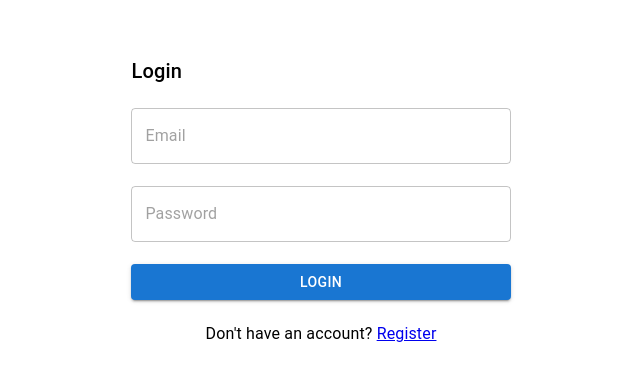
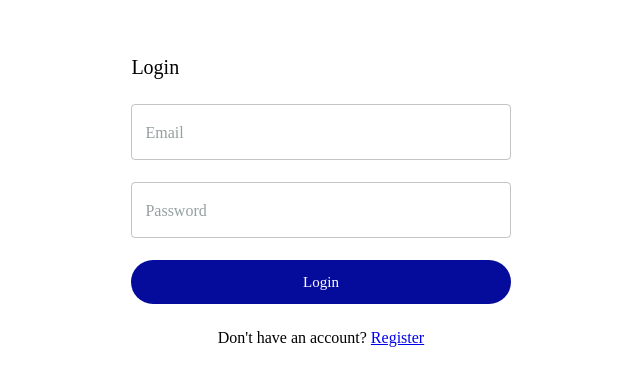
Before and after one commit to muthumala19/VoteZone_frontend, a React (Create React App) app: page /login in a window 1280 px wide. Shown: the part 206-592 px from the top of the page, without its empty margins (319-959 px from the left). Built offline with nearby package versions, Linux system fonts and the light colour scheme.

Commit message:
added theme

```diff
--- a/src/App.tsx
+++ b/src/App.tsx
@@ -1,15 +1,18 @@
-import Home from "./containers/Home/Home";
+import Home from "./pages/Home/Home";
 import { Route, Routes } from "react-router-dom";
-import PasswordCreate from "./containers/PasswordCreate/PasswordCreate";
+import PasswordCreate from "./pages/PasswordCreate/PasswordCreate";
 import ProtectedRoute from "./components/PrivateRoute/PrivateRoute";
-import Login from "./containers/Login/Login";
-import Register from "./containers/Register/Register";
+import Login from "./pages/Login/Login";
+import Register from "./pages/Register/Register";
+import Dashboard from "./pages/Dashboard/Dashboard";
+import ThemeWrapper from "./components/ThemeWrapper/ThemeWrapper";
 
 export enum Paths {
   LOGIN = "/login",
   HOME = "/",
   SIGNUP = "/signup",
   REGISTER = "/register",
+  DASHBOARD = "/dashboard",
   NOTFOUND = "/404",
 }
 
@@ -17,16 +20,17 @@ const routes = [{ path: Paths.HOME, element: <Home /> }];
 
 function App() {
   return (
-    <div>
+    <ThemeWrapper>
       <Routes>
         <Route path={Paths.LOGIN} element={<Login />} />
         <Route path={Paths.REGISTER} element={<Register />} />
         <Route path={Paths.SIGNUP} element={<PasswordCreate />} />
+        <Route path={Paths.DASHBOARD} element={<Dashboard />} />
         <Route element={<ProtectedRoute />}>
           <Route path={Paths.HOME} element={<Home />} />
         </Route>
       </Routes>
-    </div>
+    </ThemeWrapper>
   );
 }
 
--- /dev/null
+++ b/src/components/ThemeWrapper/ThemeWrapper.tsx
@@ -0,0 +1,60 @@
+import { createTheme, ThemeProvider } from "@mui/material/styles";
+import React from "react";
+
+interface IThemeWrapperProps {
+  children: React.ReactNode;
+}
+
+export default function ThemeWrapper({ children }: IThemeWrapperProps) {
+  const theme = createTheme({
+    typography: {
+      fontFamily: "Satoshi",
+      button: {
+        fontFamily: "Satoshi",
+        fontWeight: 500,
+        fontSize: "15px",
+        lineHeight: "20px",
+      },
+    },
+    palette: {
+      primary: {
+        main: "#050C9C",
+        dark: "#001E1D",
+        light: "#A7E6FF",
+      },
+      secondary: {
+        main: "#3572EF",
+        dark: "#3ABEF9",
+        light: "#A7E6FF",
+      },
+      text: {
+        primary: "#001E1D",
+        secondary: "#3ABEF9",
+        disabled: "#A7E6FF",
+      },
+      warning: {
+        main: "#E16162",
+      },
+      background: {
+        default: "#FFFFFF",
+        paper: "#F5F5F5",
+      },
+    },
+    components: {
+      MuiButton: {
+        defaultProps: {
+          disableRipple: true,
+          disableElevation: true,
+          style: {
+            textTransform: "capitalize",
+            padding: "12px 32px",
+            borderRadius: "50px",
+          },
+        },
+        styleOverrides: {},
+      },
+    },
+  });
+
+  return <ThemeProvider theme={theme}>{children}</ThemeProvider>;
+}
--- a/src/index.tsx
+++ b/src/index.tsx
@@ -12,7 +12,7 @@ const root = ReactDOM.createRoot(
 root.render(
   <Router>
     <Provider store={store}>
-      <App />
+        <App />
     </Provider>
   </Router>
 );
--- /dev/null
+++ b/src/pages/Dashboard/Dashboard.tsx
@@ -0,0 +1,8 @@
+import React from "react";
+import Button from "@mui/material/Button";
+
+function Dashboard() {
+  return <div></div>;
+}
+
+export default Dashboard;
```
Also changed, not shown: src/pages/Home/Home.tsx (renamed from src/containers/Home/Home.tsx), src/pages/Login/Login.tsx (renamed from src/containers/Login/Login.tsx), src/pages/PasswordCreate/PasswordCreate.tsx (renamed from src/containers/PasswordCreate/PasswordCreate.tsx), src/pages/Register/Register.tsx (renamed from src/containers/Register/Register.tsx).
